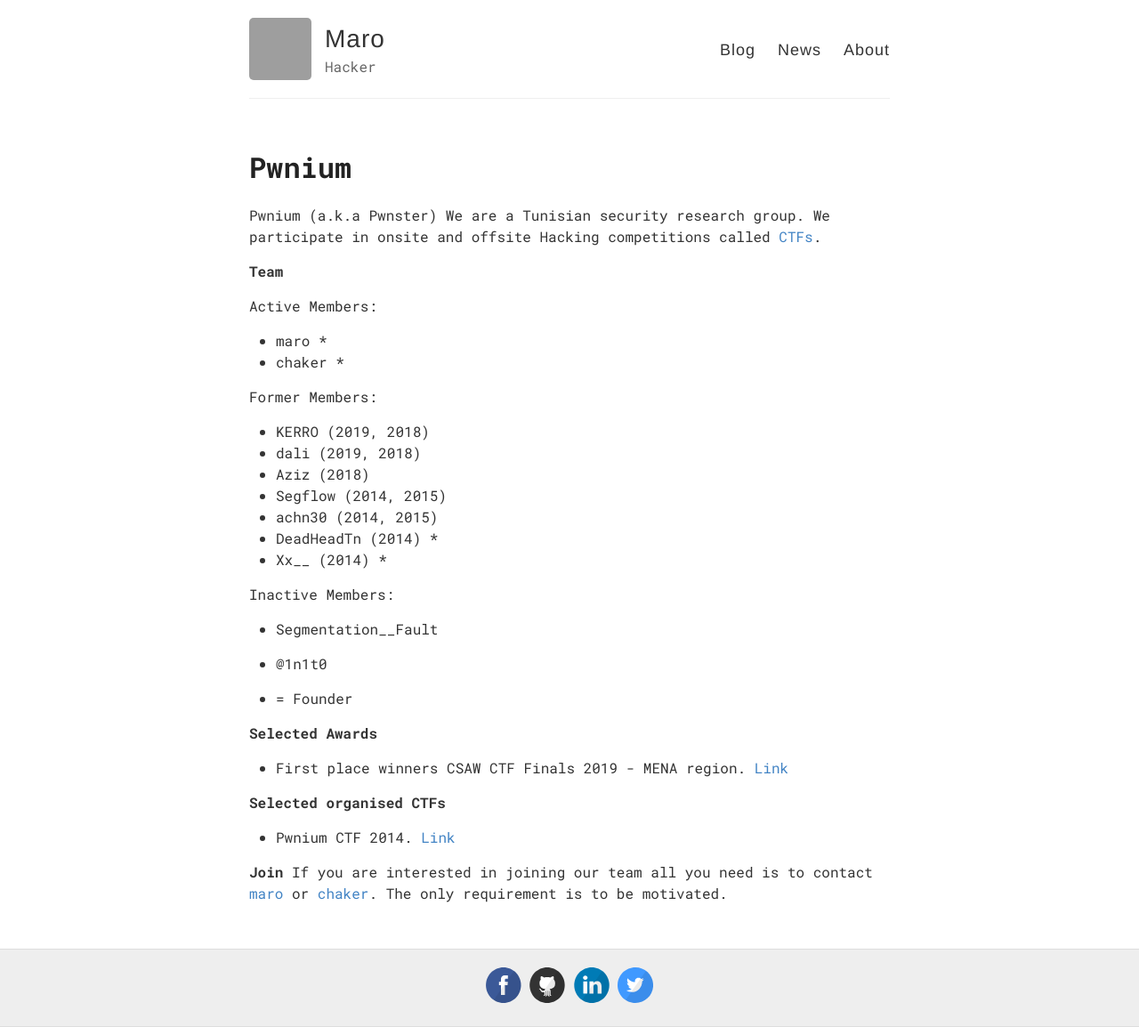
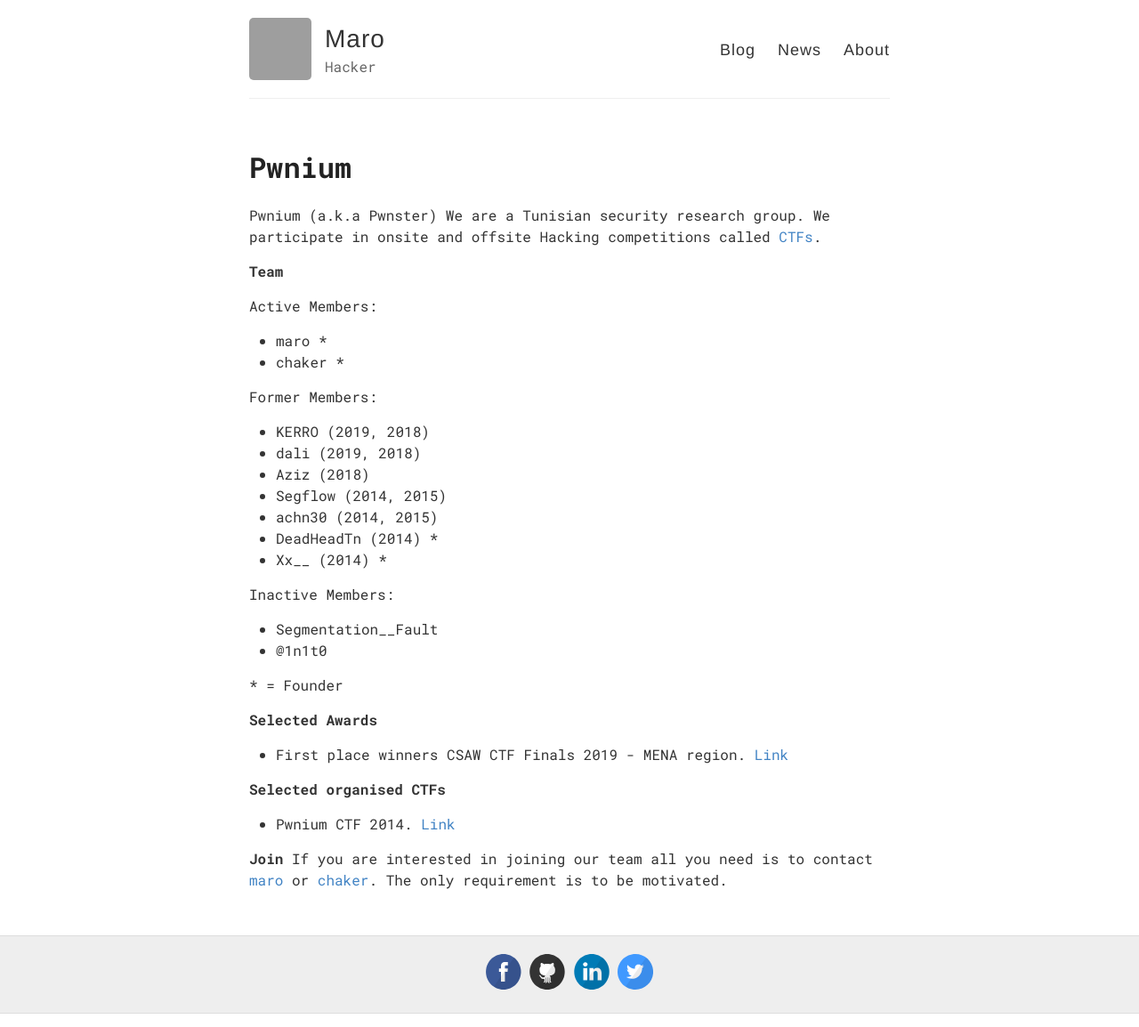
Before and after one commit to maroueneboubakri/maroueneboubakri.github.io, a Jekyll site: the page built from pwnium.md, in a window 1280 px wide. Shown: the whole page at 89% size. Built offline with Jekyll 4.4.1, drawn with Linux system fonts in a browser that asks for light colours; grey boxes are pictures that could not be loaded.

```diff
--- a/pwnium.md
+++ b/pwnium.md
@@ -29,7 +29,7 @@ Inactive Members:
  - Segmentation__Fault
  - @1n1t0
 
-* = Founder
+\* = Founder
 
 **Selected Awards**
 
```
